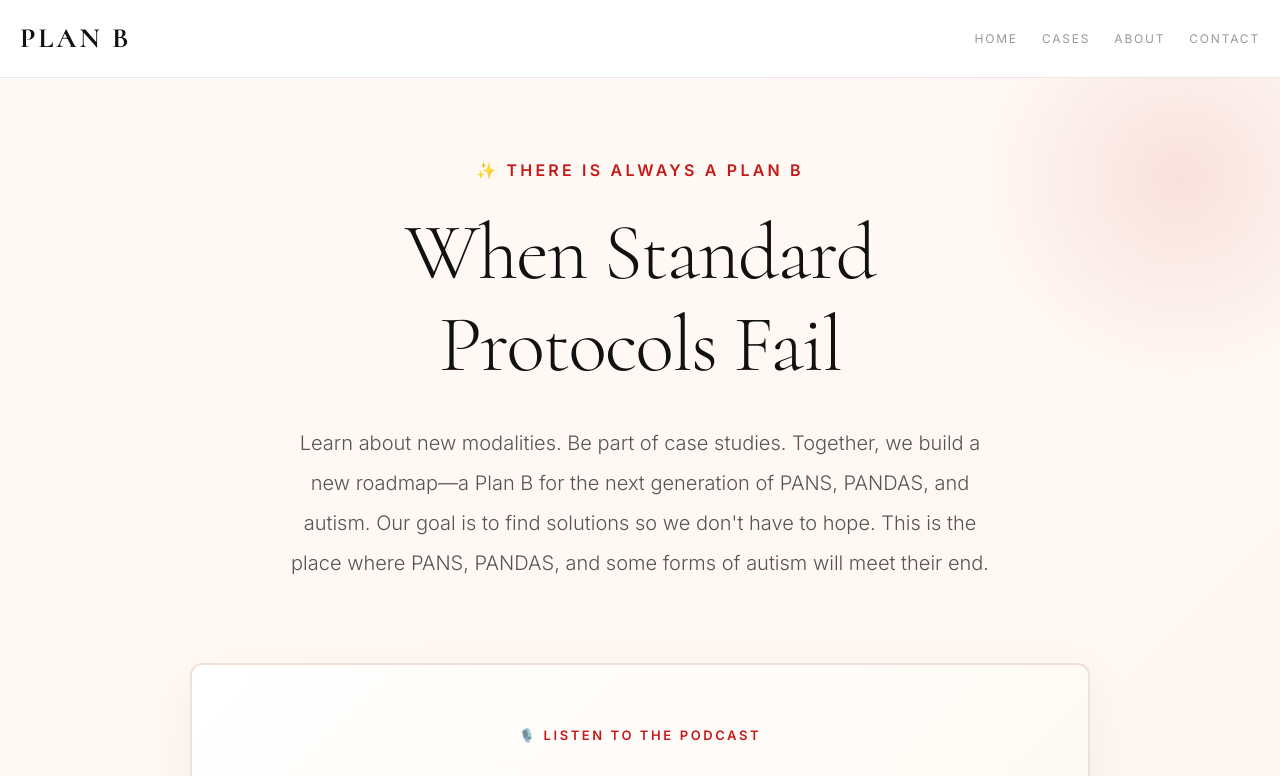
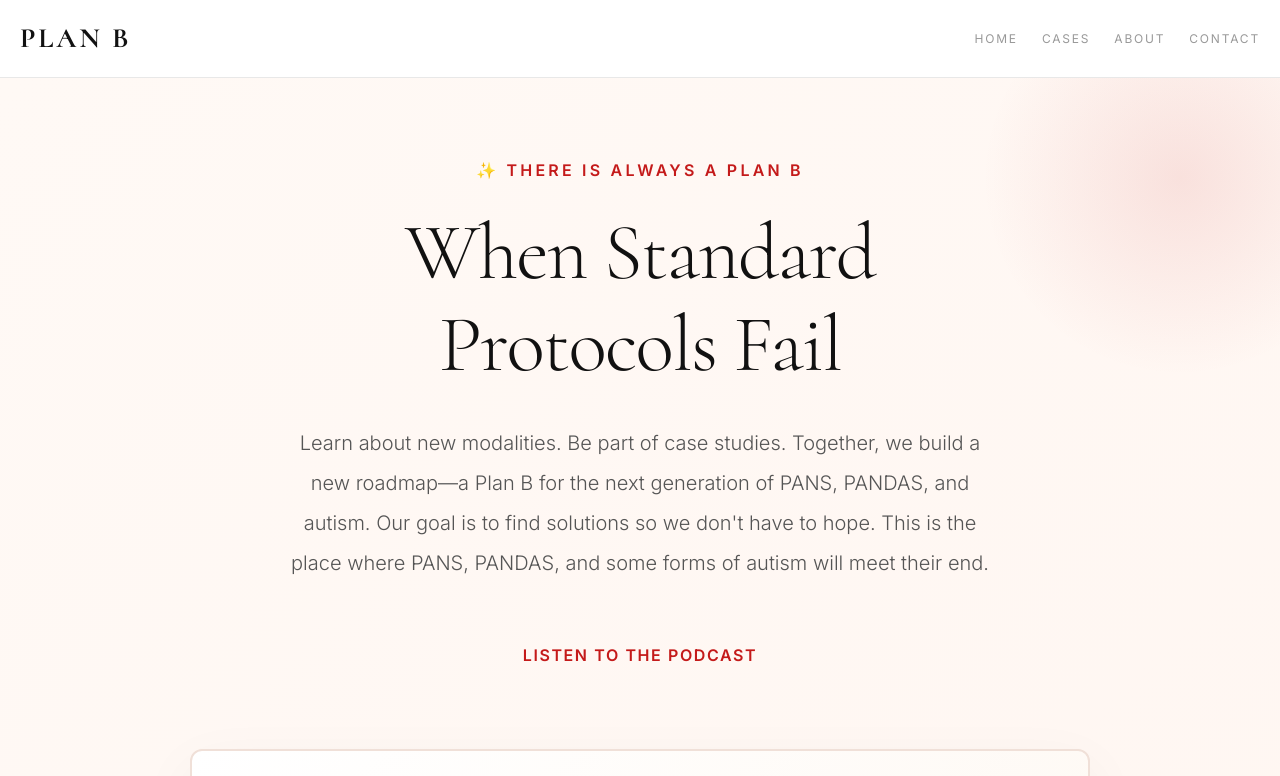
Before and after one commit to myleshorton/planb-pans, a Next.js app: page / in a window 1280 px wide. Shown: the top 776 px of the page. Built offline with nearby package versions, Linux system fonts and the light colour scheme.

Commit message:
Add 'Listen to the Podcast' call-to-action below hero section

```diff
--- a/app/page.tsx
+++ b/app/page.tsx
@@ -64,6 +64,19 @@ export default function Home() {
               fontWeight: 300
             }}>
               Learn about new modalities. Be part of case studies. Together, we build a new roadmap—a Plan B for the next generation of PANS, PANDAS, and autism. Our goal is to find solutions so we don't have to hope. This is the place where PANS, PANDAS, and some forms of autism will meet their end.
+            </p>
+
+            <p style={{
+              fontFamily: 'var(--font-inter), sans-serif',
+              fontSize: '16px',
+              letterSpacing: '0.1em',
+              textTransform: 'uppercase',
+              color: '#c41a1a',
+              marginTop: '60px',
+              marginBottom: '40px',
+              fontWeight: 600
+            }}>
+              Listen to the Podcast
             </p>
           </div>
 
```
